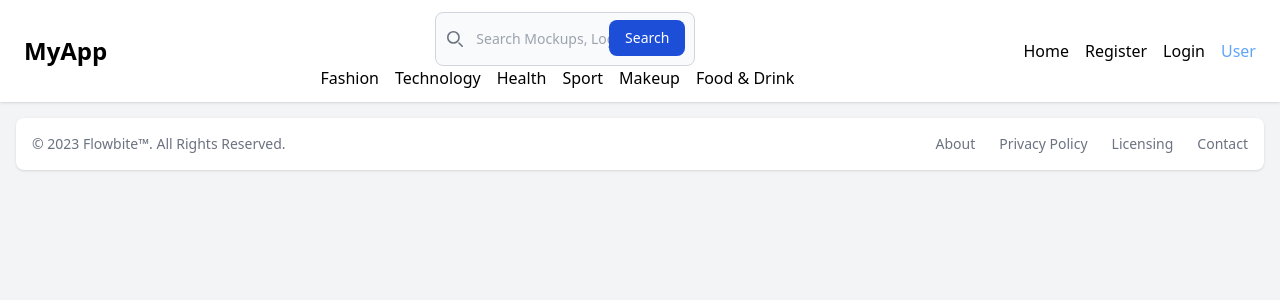
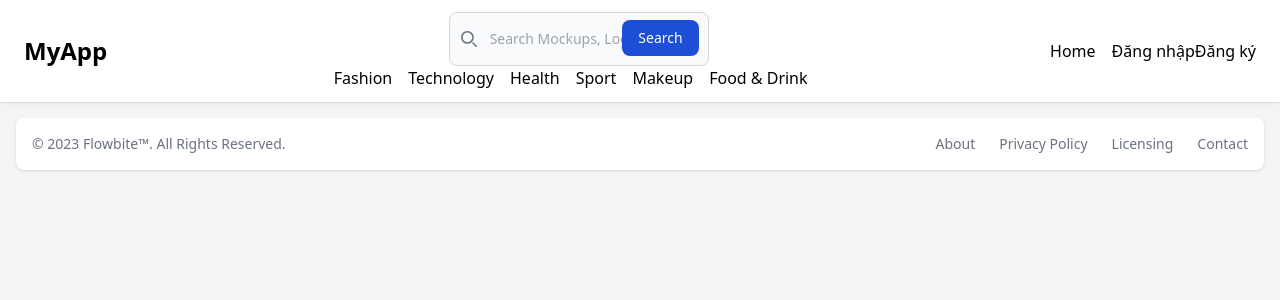
Before and after one commit to kira210402/naha-marketplace, a React (Vite) app in the folder frontend/: page /users/1 in a window 1280 px wide. Shown: the top 300 px of the page. Built offline with nearby package versions, Linux system fonts and the light colour scheme.

Commit message:
add: private router

```diff
--- a/frontend/src/components/client/AllRouter/privateRouter.jsx
+++ b/frontend/src/components/client/AllRouter/privateRouter.jsx
@@ -1,8 +1,8 @@
 import { Navigate, Outlet } from 'react-router-dom';
 
 function PrivateRoute() {
-  const tokenUser = true;
-  return <>{tokenUser ? <Outlet /> : <Navigate to='/login' />}</>;
+  const token = true;
+  return <>{token ? <Outlet /> : <Navigate to='/login' />}</>;
 }
 
 export default PrivateRoute;
--- a/frontend/src/layouts/client/LayoutDefault.jsx
+++ b/frontend/src/layouts/client/LayoutDefault.jsx
@@ -2,18 +2,53 @@ import { NavLink, Outlet } from 'react-router-dom';
 import Search from '../../components/client/search/Search';
 import NavBar from '../../components/client/navBar/NavBar';
 import Footer from '../../components/client/footer/Footer';
+import { getCookie } from '../../helpers/cookie';
+import { useDispatch, useSelector } from 'react-redux';
+import { useEffect, useState } from 'react';
+import { jwtDecode } from 'jwt-decode';
+import { getUser } from '../../services/user';
+import { setUser } from '../../redux/features/user';
 // import { getCookie } from '../../helpers/cookie';
 // import { jwtDecode } from 'jwt-decode';
 // import getUser from '../../services/user';
 
 const navLinks = [
   { to: '/', label: 'Home' },
-  { to: '/register', label: 'Register' },
-  { to: '/login', label: 'Login' },
-  { to: '/users', label: 'User' },
 ];
 
 const LayoutDefault = () => {
+  const token = getCookie('token');
+  const isLogin = useSelector((state) => state.loginReducer);
+  console.log(isLogin);
+
+  const dispatch = useDispatch();
+  const data = useSelector((state) => state.user.user);
+  const [loading, setLoading] = useState(true);
+
+  useEffect(() => {
+    const fetchUser = async () => {
+      try {
+        const token = getCookie('token');
+        if (token) {
+          const decodedUser = jwtDecode(token);
+          const userInfo = await getUser(decodedUser.id);
+          dispatch(setUser(userInfo));
+        }
+      } catch (error) {
+        console.error('Failed to fetch user:', error);
+      } finally {
+        setLoading(false);
+      }
+    };
+    fetchUser();
+  }, [dispatch]);
+
+  if (loading) {
+    return <div>Loading...</div>;
+  }
+
+  const user = data?.user;
+
   return (
     <>
       <div className='min-h-screen bg-gray-100'>
@@ -24,7 +59,8 @@ const LayoutDefault = () => {
               <Search />
               <NavBar />
             </div>
-            <nav>
+            <nav className='flex space-x-4'>
+              <div>
                 <ul className='flex space-x-4'>
                   {navLinks.map((link) => (
                     <li key={link.to}>
@@ -39,6 +75,27 @@ const LayoutDefault = () => {
                     </li>
                   ))}
                 </ul>
+              </div>
+
+              <div className='layout__default--account'>
+                <ul>
+                  {token ? (
+                    <li>
+                      <NavLink to='/info-user' className='username'>
+                        {user.username}
+                      </NavLink>
+                      <NavLink to='/logout'>Đăng xuất</NavLink>
+                    </li>
+                  ) : (
+                    <li>
+                      <NavLink to='/login' className='login'>
+                        Đăng nhập
+                      </NavLink>
+                      <NavLink to='/register'>Đăng ký</NavLink>
+                    </li>
+                  )}
+                </ul>
+              </div>
             </nav>
           </div>
         </header>
```
Also changed, not shown: frontend/src/routers/index.jsx (+21 -12 lines). Lines whose indentation alone changed are shown as unchanged.
